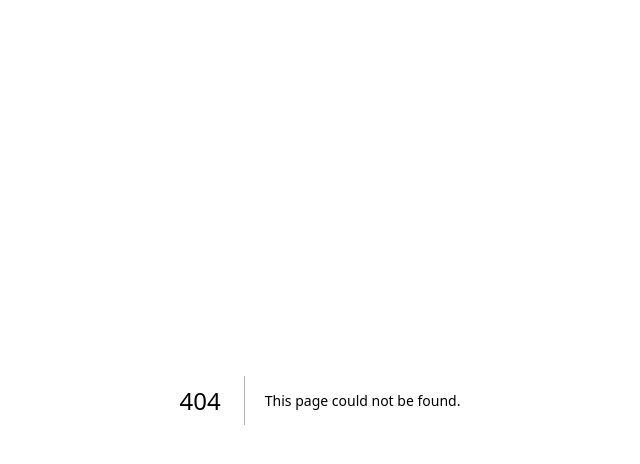
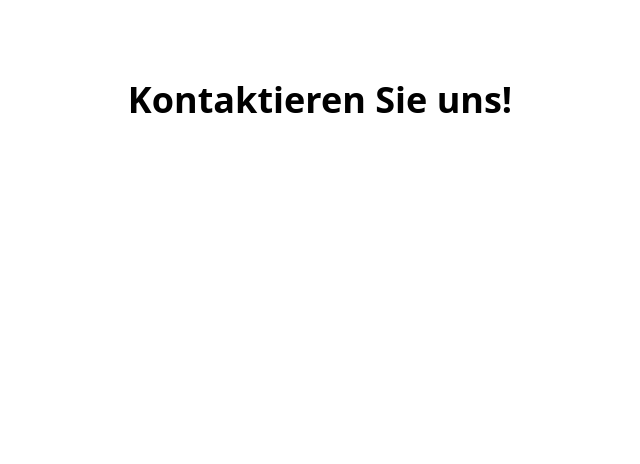
Before and after one commit to BektasTu/Next-Movie, a Next.js app: page /kontakt in a window 1280 px wide. Before the commit this address had no page. Shown: the top 464 px of the page, without its empty margins (320-960 px from the left). Built offline with nearby package versions, Linux system fonts and the light colour scheme.

Commit message:
Kontakt created kontakt.js to navigate through the kontakt button

```diff
--- /dev/null
+++ b/pages/kontakt.js
@@ -0,0 +1,11 @@
+import React from "react";
+
+const kontakt = () => {
+  return (
+    <div className="text-center mt-20">
+      <h1 className="text-4xl font-bold">Kontaktieren Sie uns!</h1>
+    </div>
+  );
+};
+
+export default kontakt;
```
